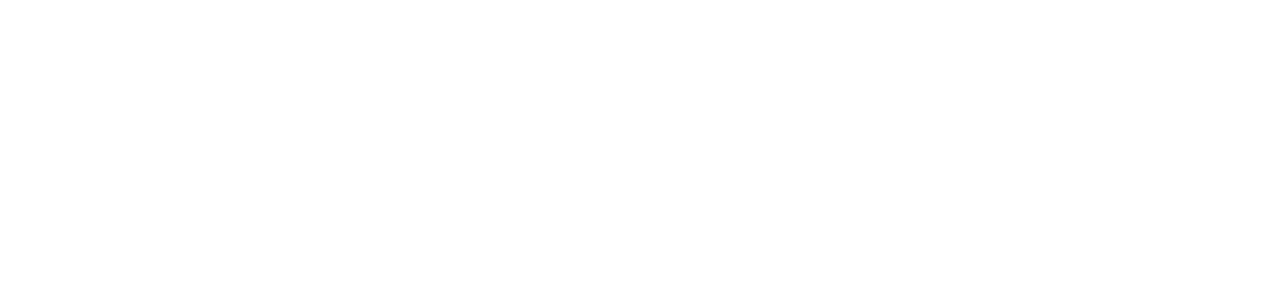
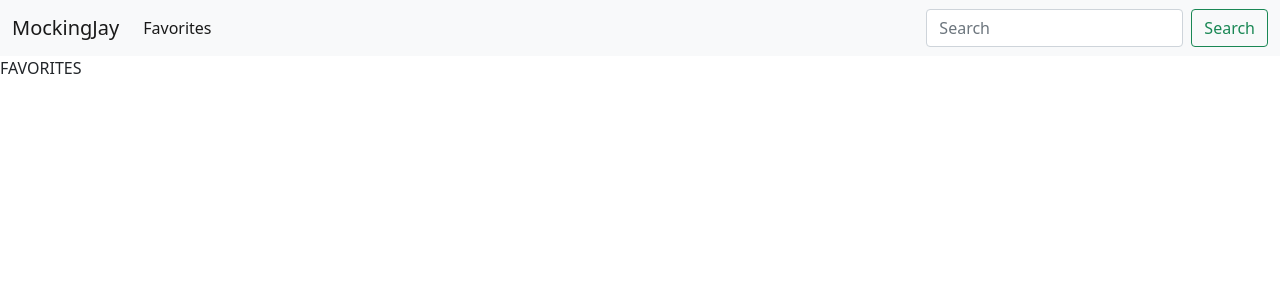
Before and after one commit to nathan-mccraw/twitterapp, a React (Create React App) app: page /Favorites in a window 1280 px wide. Shown: the top 300 px of the page. Built offline with nearby package versions, Linux system fonts and the light colour scheme.

Commit message:
Delete CRA templates. Add Mockingjay favicon.  Add Home.js, Favorites.js, SearchResults.js, and Navbar.js.  Add Bootstrap navbar. Add ReactRouuter.  Implement React Router with Navbar.

```diff
--- a/package.json
+++ b/package.json
@@ -6,8 +6,10 @@
     "@testing-library/jest-dom": "^5.14.1",
     "@testing-library/react": "^11.2.7",
     "@testing-library/user-event": "^12.8.3",
+    "bootstrap": "^5.0.2",
     "react": "^17.0.2",
     "react-dom": "^17.0.2",
+    "react-router-dom": "^5.2.0",
     "react-scripts": "4.0.3",
     "web-vitals": "^1.1.2"
   },
--- a/public/index.html
+++ b/public/index.html
@@ -28,20 +28,10 @@
       href="%PUBLIC_URL%/favicon-16x16.png"
     />
 
-    <title>Mockingjay -- Twitter Clone</title>
+    <title>Mockingjay -- Twitter Generator</title>
   </head>
   <body>
     <noscript>You need to enable JavaScript to run this app.</noscript>
     <div id="root"></div>
-    <!--
-      This HTML file is a template.
-      If you open it directly in the browser, you will see an empty page.
-
-      You can add webfonts, meta tags, or analytics to this file.
-      The build step will place the bundled scripts into the <body> tag.
-
-      To begin the development, run `npm start` or `yarn start`.
-      To create a production bundle, use `npm run build` or `yarn build`.
-    -->
   </body>
 </html>
--- a/src/App.js
+++ b/src/App.js
@@ -1,5 +1,20 @@
-function App() {
-  return <div className="App"></div>;
-}
+import Navbar from "./Navbar";
+import { Route, Switch } from "react-router";
+import Home from "./Home";
+import SearchResults from "./SearchResults";
+import Favorites from "./Favorites";
+
+const App = () => {
+  return (
+    <div className="App">
+      <Navbar />
+      <Switch>
+        <Route exact path="/" render={() => <Home />} />
+        <Route exact path="/SearchResults" render={() => <SearchResults />} />
+        <Route exact path="/Favorites" render={() => <Favorites />} />
+      </Switch>
+    </div>
+  );
+};
 
 export default App;
--- /dev/null
+++ b/src/Favorites.js
@@ -0,0 +1,4 @@
+const Favorites = () => {
+  return <div>FAVORITES</div>;
+};
+export default Favorites;
--- /dev/null
+++ b/src/Home.js
@@ -0,0 +1,4 @@
+const Home = () => {
+  return <div>HOME</div>;
+};
+export default Home;
--- /dev/null
+++ b/src/Navbar.js
@@ -0,0 +1,74 @@
+import { NavLink } from "react-router-dom";
+
+const Navbar = () => {
+  return (
+    <nav className="navbar navbar-expand-lg navbar-light bg-light">
+      <div className="container-fluid">
+        <NavLink
+          className="navbar-brand"
+          activeClassName="activeLink"
+          exact
+          to="/"
+        >
+          MockingJay
+        </NavLink>
+        <ul className="navbar-nav me-auto mb-2 mb-lg-0">
+          <li className="nav-item">
+            <NavLink
+              className="nav-link active activeLink"
+              aria-current="page"
+              exact
+              to="/Favorites"
+            >
+              Favorites
+            </NavLink>
+          </li>
+        </ul>
+        <form className="d-flex">
+          <input
+            className="form-control me-2"
+            type="search"
+            placeholder="Search"
+            aria-label="Search"
+          />
+          <button className="btn btn-outline-success" type="submit">
+            Search
+          </button>
+        </form>
+        {/* <button
+          className="navbar-toggler"
+          type="button"
+          data-bs-toggle="collapse"
+          data-bs-target="#navbarSupportedContent"
+          aria-controls="navbarSupportedContent"
+          aria-expanded="false"
+          aria-label="Toggle navigation"
+        >
+          <span className="navbar-toggler-icon"></span>
+        </button>
+        <div className="collapse navbar-collapse" id="navbarSupportedContent">
+          <ul className="navbar-nav me-auto mb-2 mb-lg-0">
+            <li className="nav-item">
+              <NavLink className="nav-link active" aria-current="page" href="#">
+                Random
+              </NavLink>
+            </li>
+          </ul>
+          <form className="d-flex">
+            <input
+              className="form-control me-2"
+              type="search"
+              placeholder="Search"
+              aria-label="Search"
+            />
+            <button className="btn btn-outline-success" type="submit">
+              Search
+            </button>
+          </form>
+        </div> */}
+      </div>
+    </nav>
+  );
+};
+
+export default Navbar;
--- /dev/null
+++ b/src/SearchResults.js
@@ -0,0 +1,4 @@
+const SearchResults = () => {
+  return <div>SearchResults</div>;
+};
+export default SearchResults;
--- a/src/index.js
+++ b/src/index.js
@@ -1,11 +1,15 @@
 import React from "react";
 import ReactDOM from "react-dom";
+import App from "./App";
+import { BrowserRouter } from "react-router-dom";
 import "./index.css";
-import App from "./App";
+import "bootstrap/dist/css/bootstrap.css";
 
 ReactDOM.render(
-  <React.StrictMode>
-    <App />
-  </React.StrictMode>,
+  <BrowserRouter>
+    <React.StrictMode>
+      <App />
+    </React.StrictMode>
+  </BrowserRouter>,
   document.getElementById("root")
 );
```
Also changed, not shown: public/manifest.json, 2 other files (tests, documents, lock files or other folders).
